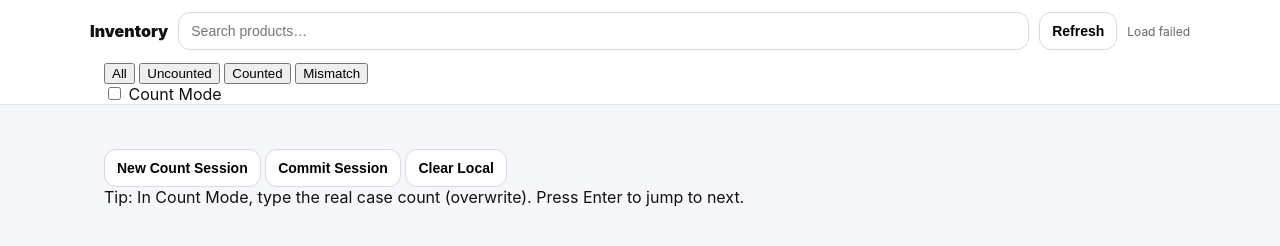
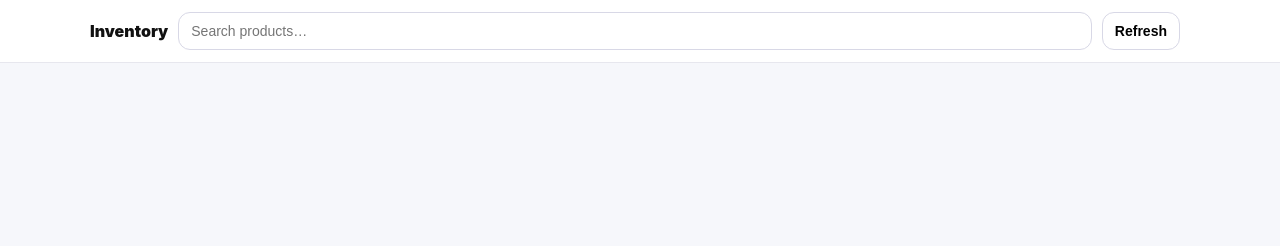
Before and after one commit to DesignatedDrinks/Stock-Manager, a plain HTML site: page index.html in a window 1280 px wide. Drawn offline with Linux system fonts and the light colour scheme; no server answers.

Commit message:
Update index.html

```diff
--- a/index.html
+++ b/index.html
@@ -11,36 +11,9 @@
 <header class="header">
   <div class="wrap headerRow">
     <div class="brand">Inventory</div>
-
     <input id="search" class="search" placeholder="Search products…" />
-
     <button id="refreshBtn" class="btn">Refresh</button>
-
-    <div class="topStatus" style="display:flex; gap:10px; align-items:center;">
-      <div id="topStatus"></div>
-    </div>
-  </div>
-
-  <div class="wrap">
-    <div class="toolbar">
-      <div class="pills">
-        <button class="pill active" data-filter="all">All</button>
-        <button class="pill" data-filter="uncounted">Uncounted</button>
-        <button class="pill" data-filter="counted">Counted</button>
-        <button class="pill" data-filter="mismatch">Mismatch</button>
-      </div>
-
-      <div class="mode">
-        <label class="switch">
-          <input id="countModeToggle" type="checkbox" />
-          Count Mode
-        </label>
-      </div>
-
-      <div class="progress" title="Count progress">
-        <div id="progressBar"></div>
-      </div>
-    </div>
+    <div id="topStatus" class="topStatus"></div>
   </div>
 </header>
 
@@ -48,17 +21,6 @@
   <div id="list" class="list"></div>
 </main>
 
-<div class="bottomBar">
-  <div class="wrap bottomRow">
-    <button id="newSessionBtn" class="btn">New Count Session</button>
-    <button id="commitBtn" class="btn primary">Commit Session</button>
-    <button id="clearLocalBtn" class="btn">Clear Local</button>
-    <div class="hint">
-      Tip: In Count Mode, type the real case count (overwrite). Press <span class="kbd">Enter</span> to jump to next.
-    </div>
-  </div>
-</div>
-
 <script src="app.js"></script>
 </body>
 </html>
```
